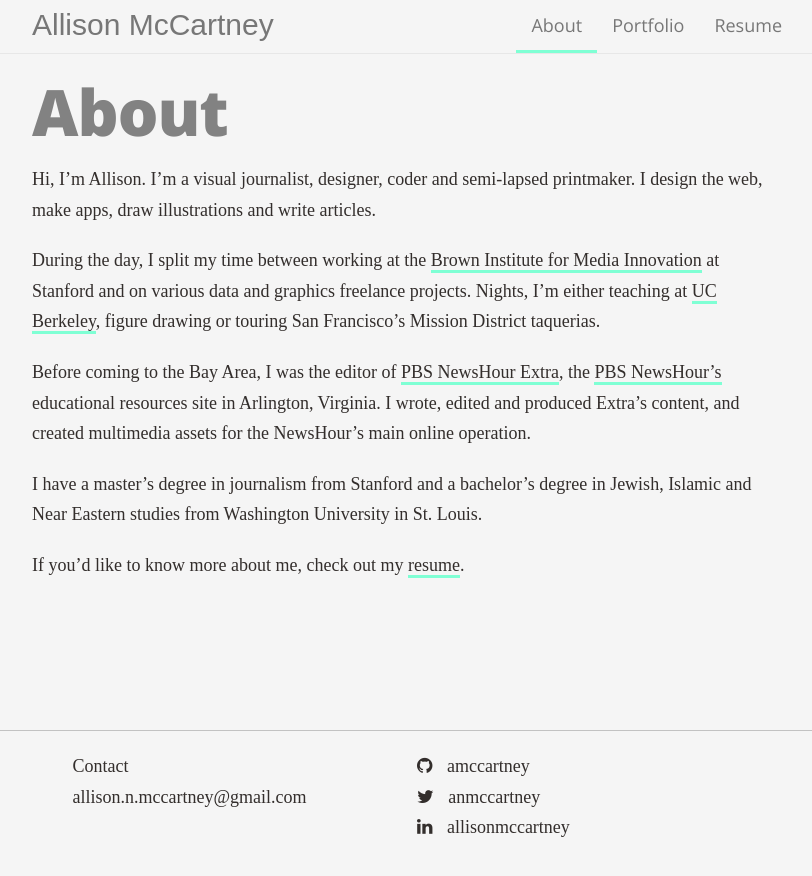
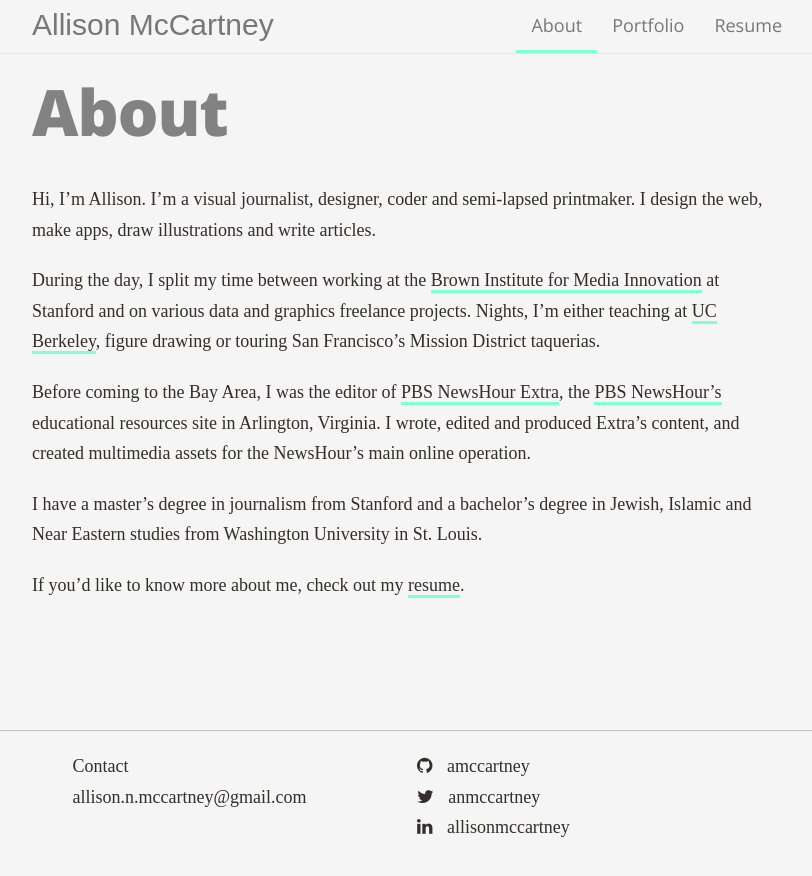
Before and after one commit to amccartney/amccartney.github.io, a Jekyll site: the page built from pages/about.md, in a window 1280 px wide. Shown: the top 876 px of the page, without its empty margins (233-1045 px from the left). Built offline with Jekyll 4.4.1, drawn with Linux system fonts in a browser that asks for light colours; nearby versions of some CDN libraries; some web fonts are replaced.

Commit message:
changing spacing

```diff
--- a/_config.yml
+++ b/_config.yml
@@ -23,5 +23,7 @@ facebook_username:
 
 google_analytics:   UA-73659012-1
 
+port: 4001
+
 # Build settings
 markdown: kramdown
--- a/_sass/_layout.scss
+++ b/_sass/_layout.scss
@@ -246,6 +246,7 @@
     letter-spacing: -1px;
     line-height: 1;
     color: $grey-color;
+    margin-bottom: 4rem;
 
     @include media-query($on-laptop) {
         font-size: 36px;
```
